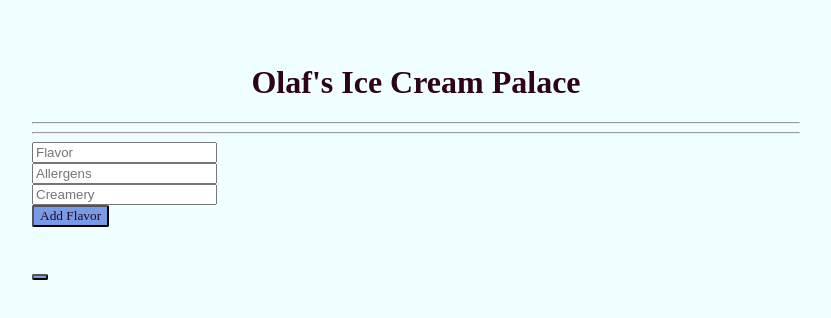
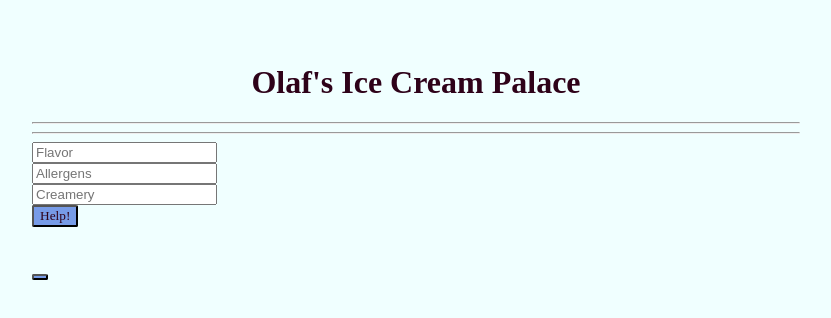
Before and after one commit to juliaseid/OlafsIceCream-Redux, a React (Create React App) app: page / in a window 1280 px wide. Both pictures are taken after a click on the button "Add Flavor". Shown: the top 318 px of the page, without its empty margins (224-1055 px from the left). Built offline with nearby package versions, Linux system fonts and the light colour scheme.

Commit message:
try to get update and delete functionality working and now master list doesn't work

```diff
--- a/src/components/AddFlavorForm.js
+++ b/src/components/AddFlavorForm.js
@@ -1,25 +1,14 @@
 import React from 'react';
 import { v4 } from 'uuid';
 import PropTypes from 'prop-types';
+import ReusableForm from './ReusableForm';
 
 function AddFlavorForm(props) {
   return (
     <React.Fragment>
-      <form onSubmit={handleAddFlavorFormSubmission}>
-        <input
-          type='text'
-          name='name'
-          placeholder='Flavor' /><br />
-        <input
-          type='text'
-          name='allergens'
-          placeholder='Allergens' /><br />
-        <input
-          type='text'
-          name='creamery'
-          placeholder='Creamery' /><br />
-        <button type='submit'>Add Flavor</button>
-      </form>
+      <ReusableForm
+        formSubmissionHandler={handleAddFlavorFormSubmission}
+        buttonText="Help!" />
     </React.Fragment>
   );
 
--- a/src/components/FlavorDetail.js
+++ b/src/components/FlavorDetail.js
@@ -10,13 +10,17 @@ function FlavorDetail(props) {
       <h5>{flavor.name} - {flavor.creamery}</h5>
       <p><em>Allergens: {flavor.allergens}</em></p>
       <h5>Scoops Remaining: {flavor.scoops}</h5>
+      <button onClick={props.onClickingEdit}>Edit Flavor Info</button>
+      <button onClick={props.onClickingDelete(flavor.id)}>Discontinue Flavor</button>
       <hr />
     </React.Fragment>
   );
 }
 
 FlavorDetail.propTypes = {
-  flavor: PropTypes.object
+  flavor: PropTypes.object,
+  onClickingDelete: PropTypes.func,
+  onClickingEdit: PropTypes.func
 };
 
 export default FlavorDetail;
--- a/src/components/IceCreamControl.js
+++ b/src/components/IceCreamControl.js
@@ -11,6 +11,7 @@ class IceCreamControl extends React.Component {
       formVisibleOnPage: false,
       masterFlavorList: [],
       selectedFlavor: null,
+      editing: false,
     }
   }
 
@@ -33,11 +34,6 @@ class IceCreamControl extends React.Component {
       masterFlavorList: newMasterFlavorList,
       formVisibleOnPage: false
     });
-  }
-
-  handleChangingSelectedFlavor = (id) => {
-    const selectedFlavor = this.state.masterFlavorList.filter(flavor => flavor.id === id)[0];
-    this.setState({ selectedFlavor: selectedFlavor });
   }
 
   handleScooping = (id) => {
@@ -66,17 +62,42 @@ class IceCreamControl extends React.Component {
     })
   }
 
+  handleChangingSelectedFlavor = (id) => {
+    const selectedFlavor = this.state.masterFlavorList.filter(flavor => flavor.id === id)[0];
+    this.setState({ selectedFlavor: selectedFlavor });
+  }
+
+  handleDeletingFlavor = (id) => {
+    const newMasterFlavorList = this.state.masterFlavorList.filter(flavor => flavor.id !== id);
+    this.setState({
+      masterFlavorList: newMasterFlavorList,
+      selectedFlavor: null
+    });
+  }
+
+  handleEditClick = () => {
+    console.log("You did it!");
+    this.setState({ editing: true });
+  }
+
   render() {
     let currentlyVisibleState = null;
     let buttonText = null;
 
     if (this.state.selectedFlavor != null) {
-      currentlyVisibleState = <FlavorDetail flavor={this.state.selectedFlavor} />
+      currentlyVisibleState = <FlavorDetail
+        flavor={this.state.selectedFlavor}
+        onClickingDelete={this.handleDeletingFlavor}
+        onClickingEdit={this.handleEditClick} />
       buttonText = "Return to Flavor List";
     } else if (this.state.formVisibleOnPage) {
       currentlyVisibleState = <AddFlavorForm onAddingFlavor={this.handleAddingNewFlavorToList} />
     } else {
-      currentlyVisibleState = <FlavorList flavorList={this.state.masterFlavorList} onFlavorSelection={this.handleChangingSelectedFlavor} onScooping={this.handleScooping} onRestocking={this.handleRestocking} />;
+      currentlyVisibleState = <FlavorList
+        flavorList={this.state.masterFlavorList}
+        onFlavorSelection={this.handleChangingSelectedFlavor}
+        onScooping={this.handleScooping}
+        onRestocking={this.handleRestocking} />;
       buttonText = "Add Flavor";
     }
 
--- /dev/null
+++ b/src/components/ReusableForm.js
@@ -0,0 +1,31 @@
+import React from "react";
+import PropTypes from "prop-types";
+
+function ReusableForm(props) {
+  return (
+    <React.Fragment>
+      <form onSubmit={props.formSubissionHandler}>
+        <input
+          type='text'
+          name='name'
+          placeholder='Flavor' /><br />
+        <input
+          type='text'
+          name='allergens'
+          placeholder='Allergens' /><br />
+        <input
+          type='text'
+          name='creamery'
+          placeholder='Creamery' /><br />
+        <button type='submit'>{props.buttonText}</button>
+      </form>
+    </React.Fragment>
+  );
+}
+
+ReusableForm.propTypes = {
+  formSubmissionHandler: PropTypes.func,
+  buttonText: PropTypes.string
+};
+
+export default ReusableForm;
```
